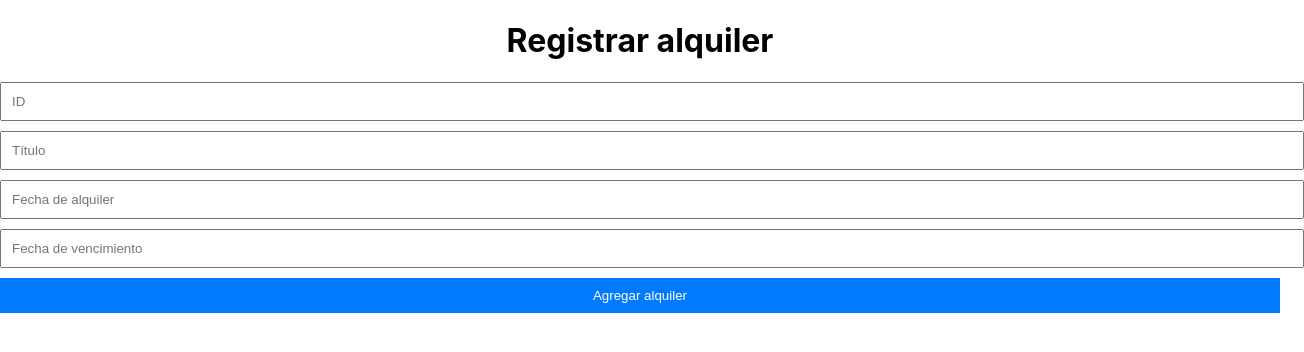
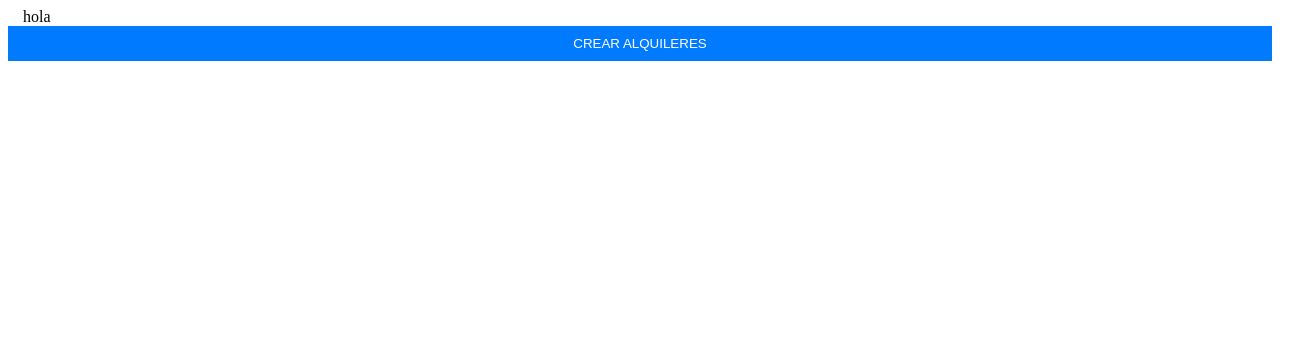
Before and after one commit to Jorgesalazara/Reto-Sophos, a React (Create React App) app: page / in a window 1280 px wide. Shown: the top 352 px of the page, 1304 px wide, since content can reach past the window. Built offline with nearby package versions, Linux system fonts and the light colour scheme.

Commit message:
improvisacion de componentes

```diff
--- a/src/App.js
+++ b/src/App.js
@@ -1,6 +1,8 @@
 
 import React, { useState, useEffect} from 'react';
 import './App.css';
+
+
 
 const AlquileresPage = () => {
   const [alquileres, setAlquileres] = useState([]);
--- /dev/null
+++ b/src/Home.js
@@ -0,0 +1,14 @@
+import React from 'react';
+
+const Home = (props) => {
+  return (
+    <div>
+      <p>hola</p>
+      <button className="botonAlquiler" onClick={props.handleButtonClick}>
+        CREAR ALQUILERES
+      </button>
+    </div>
+  );
+};
+
+export default Home;
--- a/src/index.js
+++ b/src/index.js
@@ -1,11 +1,29 @@
 import React from 'react';
-import ReactDOM from 'react-dom/client';
-import './index.css';
+import ReactDOM from 'react-dom';
+import Home from './Home';
 import App from './App';
 
-const root = ReactDOM.createRoot(document.getElementById('root'));
-root.render(
-  <React.StrictMode>
-    <App />
-  </React.StrictMode>
-);
+class Main extends React.Component {
+  constructor(props) {
+    super(props);
+    this.state = {
+      showApp: false
+    };
+  }
+
+  handleClick = () => {
+    this.setState((prevState) => ({
+      showApp: !prevState.showApp
+    }));
+  }
+
+  render() {
+    return (
+      <div>
+        {this.state.showApp ? <App /> : <Home handleButtonClick={this.handleClick} />}
+      </div>
+    );
+  }
+}
+
+ReactDOM.render(<Main />, document.getElementById('root'));
```
Also changed, not shown: src/Home.css (added), 1 other file (tests, documents, lock files or other folders).
